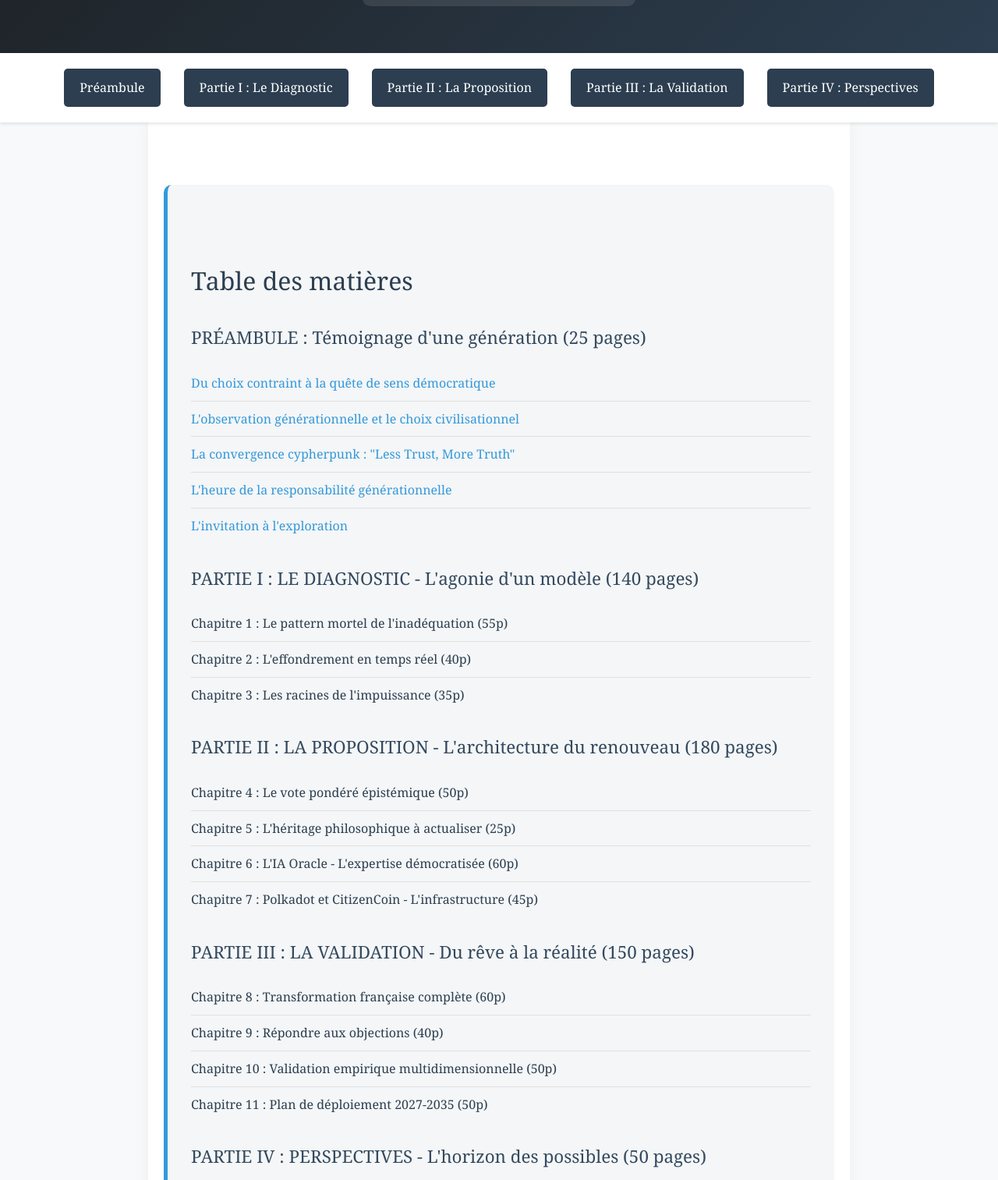
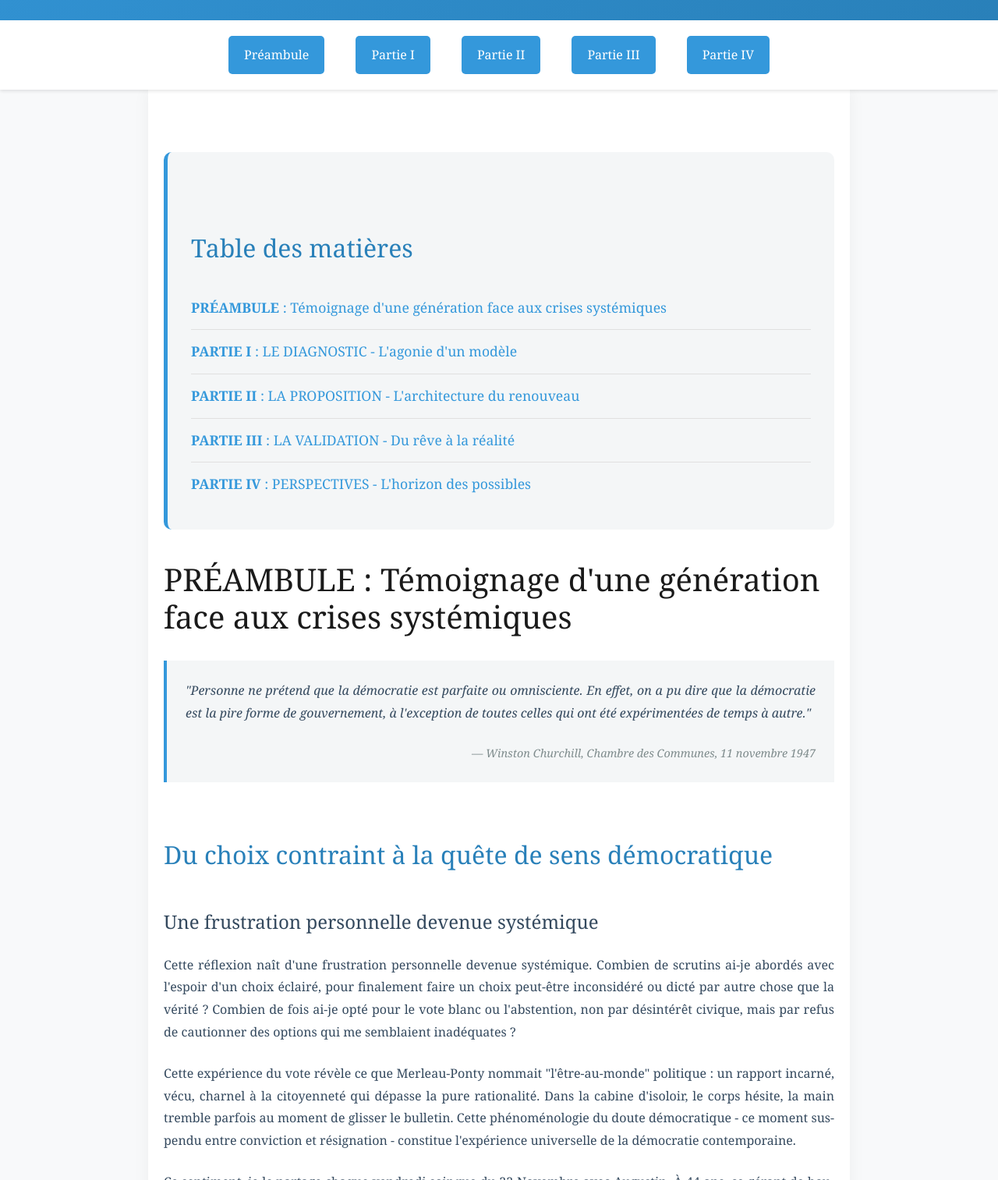
Before and after one commit to democracy3-0/democratie.me, a plain HTML site: page index.html in a window 1280 px wide. Shown: the part 544-2057 px from the top of the page at 78% size. Drawn offline with Linux system fonts and the light colour scheme.

Commit message:
Update index.html

```diff
--- a/index.html
+++ b/index.html
@@ -17,13 +17,13 @@
         body {
             font-family: 'Georgia', serif;
             line-height: 1.8;
-            color: #2c3e50;
+            color: #34495e;
             background-color: #f8f9fa;
             overflow-x: hidden;
         }
 
         .header {
-            background: linear-gradient(135deg, #1a1a1a, #2c3e50);
+            background: linear-gradient(135deg, #3498db, #2980b9);
             color: white;
             padding: 60px 20px;
             text-align: center;
@@ -35,6 +35,8 @@
             font-weight: 300;
             margin-bottom: 20px;
             letter-spacing: 2px;
+            color: white;
+            text-shadow: 2px 2px 4px rgba(0,0,0,0.2);
         }
 
         .header h2 {
@@ -59,13 +61,14 @@
         }
 
         .contact-info a {
-            color: #3498db;
+            color: white;
             text-decoration: none;
             font-size: 1.2em;
+            border-bottom: 2px solid rgba(255,255,255,0.5);
         }
 
         .contact-info a:hover {
-            text-decoration: underline;
+            border-bottom-color: white;
         }
 
         .navigation {
@@ -82,12 +85,12 @@
             margin: 0 auto;
             display: flex;
             justify-content: center;
-            gap: 30px;
+            gap: 40px;
             flex-wrap: wrap;
         }
 
         .nav-link {
-            color: #2c3e50;
+            color: #2980b9;
             text-decoration: none;
             padding: 10px 20px;
             border-radius: 5px;
@@ -101,7 +104,7 @@
         }
 
         .nav-link.active {
-            background: #2c3e50;
+            background: #3498db;
             color: white;
         }
 
@@ -122,17 +125,11 @@
         }
 
         .toc h2 {
-            color: #2c3e50;
+            color: #2980b9;
             margin-bottom: 20px;
             font-size: 2em;
         }
 
-        .toc h3 {
-            margin-top: 25px;
-            margin-bottom: 15px;
-            color: #34495e;
-            font-size: 1.4em;
-        }
 
         .toc ul {
             list-style: none;
@@ -140,8 +137,9 @@
         }
 
         .toc li {
-            padding: 8px 0;
+            padding: 12px 0;
             border-bottom: 1px solid #e0e0e0;
+            font-size: 1.1em;
         }
 
         .toc li:last-child {
@@ -161,7 +159,7 @@
         }
 
         .part-header {
-            background: #2c3e50;
+            background: linear-gradient(135deg, #2980b9, #3498db);
             color: white;
             padding: 40px;
             margin: 60px -20px 40px;
@@ -189,7 +187,7 @@
 
         h2 {
             font-size: 2em;
-            color: #2c3e50;
+            color: #2980b9;
             margin-top: 2em;
             margin-bottom: 1em;
             font-weight: 400;
@@ -239,7 +237,7 @@
 
         .testimonial {
             background-color: #f8f9fa;
-            border-left: 3px solid #95a5a6;
+            border-left: 3px solid #3498db;
             padding: 1em 1.5em;
             margin: 1.5em 0;
             font-style: italic;
@@ -247,13 +245,13 @@
 
         .section-intro {
             font-size: 1.1em;
-            color: #34495e;
+            color: #2980b9;
             margin-bottom: 2em;
             font-weight: 300;
         }
 
         .footer {
-            background: #2c3e50;
+            background: linear-gradient(135deg, #2980b9, #3498db);
             color: white;
             padding: 40px 20px;
             text-align: center;
@@ -261,12 +259,13 @@
         }
 
         .footer a {
-            color: #3498db;
+            color: white;
             text-decoration: none;
+            border-bottom: 1px solid rgba(255,255,255,0.5);
         }
 
         .footer a:hover {
-            text-decoration: underline;
+            border-bottom-color: white;
         }
 
         @media (max-width: 768px) {
@@ -298,7 +297,7 @@
 
         .coming-soon {
             background: #f8f9fa;
-            border: 2px dashed #95a5a6;
+            border: 2px dashed #3498db;
             padding: 40px;
             text-align: center;
             margin: 40px 0;
@@ -319,9 +318,8 @@
 <body>
     <header class="header">
         <h1>DÉMOCRATIE 3.0</h1>
-        <h2>Le Traité de Référence International</h2>
-        <div class="version-info">Version 4 - Janvier 2026</div>
-        <div class="version-info">523 pages - La bible académique de la gouvernance du XXIe siècle</div>
+        <h2>Manifeste pour une renaissance démocratique</h2>
+        <div class="version-info">Juillet 2025</div>
         <div class="contact-info">
             <p>Contact : <a href="mailto:democracy3.0@proton.me">democracy3.0@proton.me</a></p>
             <p>Site : <a href="https://democratie.me">democratie.me</a></p>
@@ -332,10 +330,10 @@
     <nav class="navigation">
         <div class="nav-container">
             <a href="#preambule" class="nav-link active">Préambule</a>
-            <a href="#partie1" class="nav-link">Partie I : Le Diagnostic</a>
-            <a href="#partie2" class="nav-link">Partie II : La Proposition</a>
-            <a href="#partie3" class="nav-link">Partie III : La Validation</a>
-            <a href="#partie4" class="nav-link">Partie IV : Perspectives</a>
+            <a href="#partie1" class="nav-link">Partie I</a>
+            <a href="#partie2" class="nav-link">Partie II</a>
+            <a href="#partie3" class="nav-link">Partie III</a>
+            <a href="#partie4" class="nav-link">Partie IV</a>
         </div>
     </nav>
 
@@ -343,42 +341,12 @@
         <section id="table-matieres" class="toc">
             <h2>Table des matières</h2>
 
-            <h3>PRÉAMBULE : Témoignage d'une génération (25 pages)</h3>
             <ul>
-                <li><a href="#choix-contraint">Du choix contraint à la quête de sens démocratique</a></li>
-                <li><a href="#observation">L'observation générationnelle et le choix civilisationnel</a></li>
-                <li><a href="#convergence">La convergence cypherpunk : "Less Trust, More Truth"</a></li>
-                <li><a href="#responsabilite">L'heure de la responsabilité générationnelle</a></li>
-                <li><a href="#invitation">L'invitation à l'exploration</a></li>
-            </ul>
-
-            <h3>PARTIE I : LE DIAGNOSTIC - L'agonie d'un modèle (140 pages)</h3>
-            <ul>
-                <li>Chapitre 1 : Le pattern mortel de l'inadéquation (55p)</li>
-                <li>Chapitre 2 : L'effondrement en temps réel (40p)</li>
-                <li>Chapitre 3 : Les racines de l'impuissance (35p)</li>
-            </ul>
-
-            <h3>PARTIE II : LA PROPOSITION - L'architecture du renouveau (180 pages)</h3>
-            <ul>
-                <li>Chapitre 4 : Le vote pondéré épistémique (50p)</li>
-                <li>Chapitre 5 : L'héritage philosophique à actualiser (25p)</li>
-                <li>Chapitre 6 : L'IA Oracle - L'expertise démocratisée (60p)</li>
-                <li>Chapitre 7 : Polkadot et CitizenCoin - L'infrastructure (45p)</li>
-            </ul>
-
-            <h3>PARTIE III : LA VALIDATION - Du rêve à la réalité (150 pages)</h3>
-            <ul>
-                <li>Chapitre 8 : Transformation française complète (60p)</li>
-                <li>Chapitre 9 : Répondre aux objections (40p)</li>
-                <li>Chapitre 10 : Validation empirique multidimensionnelle (50p)</li>
-                <li>Chapitre 11 : Plan de déploiement 2027-2035 (50p)</li>
-            </ul>
-
-            <h3>PARTIE IV : PERSPECTIVES - L'horizon des possibles (50 pages)</h3>
-            <ul>
-                <li>Chapitre 12 : Vers une civilisation de type I (25p)</li>
-                <li>Chapitre 13 : Les défis ultimes (25p)</li>
+                <li><a href="#preambule"><strong>PRÉAMBULE</strong> : Témoignage d'une génération face aux crises systémiques</a></li>
+                <li><a href="#partie1"><strong>PARTIE I</strong> : LE DIAGNOSTIC - L'agonie d'un modèle</a></li>
+                <li><a href="#partie2"><strong>PARTIE II</strong> : LA PROPOSITION - L'architecture du renouveau</a></li>
+                <li><a href="#partie3"><strong>PARTIE III</strong> : LA VALIDATION - Du rêve à la réalité</a></li>
+                <li><a href="#partie4"><strong>PARTIE IV</strong> : PERSPECTIVES - L'horizon des possibles</a></li>
             </ul>
         </section>
 
@@ -643,26 +611,26 @@
 
         <div class="coming-soon" id="partie1">
             <h3>PARTIE I : LE DIAGNOSTIC</h3>
-            <p>L'agonie d'un modèle (140 pages)</p>
-            <p>Chapitres 1-3 à venir</p>
+            <p>L'agonie d'un modèle</p>
+            <p>À venir</p>
         </div>
 
         <div class="coming-soon" id="partie2">
             <h3>PARTIE II : LA PROPOSITION</h3>
-            <p>L'architecture du renouveau (180 pages)</p>
-            <p>Chapitres 4-7 à venir</p>
+            <p>L'architecture du renouveau</p>
+            <p>À venir</p>
         </div>
 
         <div class="coming-soon" id="partie3">
             <h3>PARTIE III : LA VALIDATION</h3>
-            <p>Du rêve à la réalité (150 pages)</p>
-            <p>Chapitres 8-11 à venir</p>
+            <p>Du rêve à la réalité</p>
+            <p>À venir</p>
         </div>
 
         <div class="coming-soon" id="partie4">
             <h3>PARTIE IV : PERSPECTIVES</h3>
-            <p>L'horizon des possibles (50 pages)</p>
-            <p>Chapitres 12-13 à venir</p>
+            <p>L'horizon des possibles</p>
+            <p>À venir</p>
         </div>
     </div>
 
@@ -670,7 +638,7 @@
         <p>Démocratie 3.0 - Manifeste pour une renaissance démocratique</p>
         <p>Auteur : KUENTZ Augustin</p>
         <p>Contact : <a href="mailto:democracy3.0@proton.me">democracy3.0@proton.me</a></p>
-        <p>© 2026 - democratie.me</p>
+        <p>© 2025 - democratie.me</p>
     </footer>
 
     <script>
```
